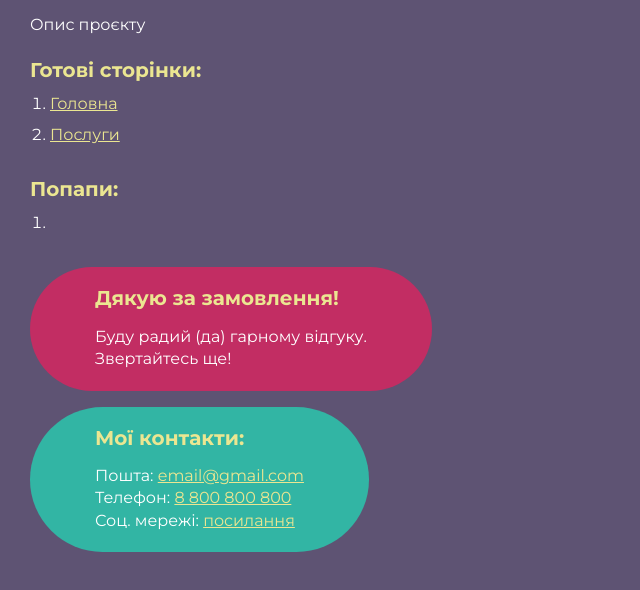
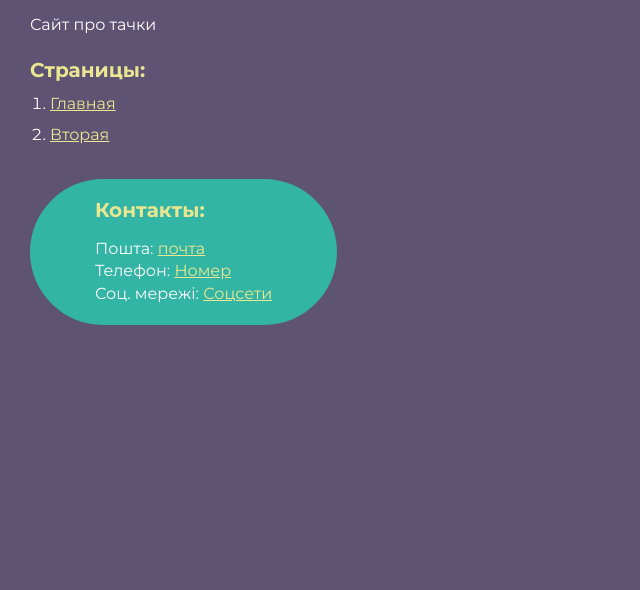
Before and after one commit to 1JordanWalton1/Car-Site, a plain HTML site: page index.html in a window 1280 px wide. Shown: the part 76-666 px from the top of the page, without its empty margins (0-640 px from the left). Drawn offline with Linux system fonts and the light colour scheme.

Commit message:
Update index.html

```diff
--- a/index.html
+++ b/index.html
@@ -11,27 +11,18 @@
 	<div class="rootpage">
 		<h1>Верстка «carmusc»</h1>
 		<div class="rootpage__info">
-			Опис проєкту
+			Сайт про тачки
 		</div>
-		<h2>Готові сторінки:</h2>
+		<h2>Страницы:</h2>
 		<ol class="rootpage__list">
-			<li><a target="_blank" href="home.html">Головна</a></li>
-			<li><a target="_blank" href="service.html">Послуги</a></li>
+			<li><a target="_blank" href="home.html">Главная</a></li>
+			<li><a target="_blank" href="service.html">Вторая</a></li>
 		</ol>
-		<h2>Попапи:</h2>
-		<ol class="rootpage__list">
-			<li><a target="_blank" href="home.html#"></a></li>
-		</ol>
-		<div class="rootpage__tnx">
-			<h2>Дякую за замовлення!</h2>
-			<p>Буду радий (да) гарному відгуку.</p>
-			<p>Звертайтесь ще!</p>
-		</div>
 		<div class="rootpage__contacts">
-			<h2>Мої контакти:</h2>
-			<p>Пошта: <a href="mailto:email@gmail.com">email@gmail.com</a></p>
-			<p>Телефон: <a href="tel:8800800800">8 800 800 800</a></p>
-			<p>Соц. мережі: <a href="">посилання</a></p>
+			<h2>Контакты:</h2>
+			<p>Пошта: <a href="mailto:email@gmail.com">почта</a></p>
+			<p>Телефон: <a href="tel:8800800800">Номер</a></p>
+			<p>Соц. мережі: <a href="">Соцсети</a></p>
 		</div>
 	</div>
 </body>
```
